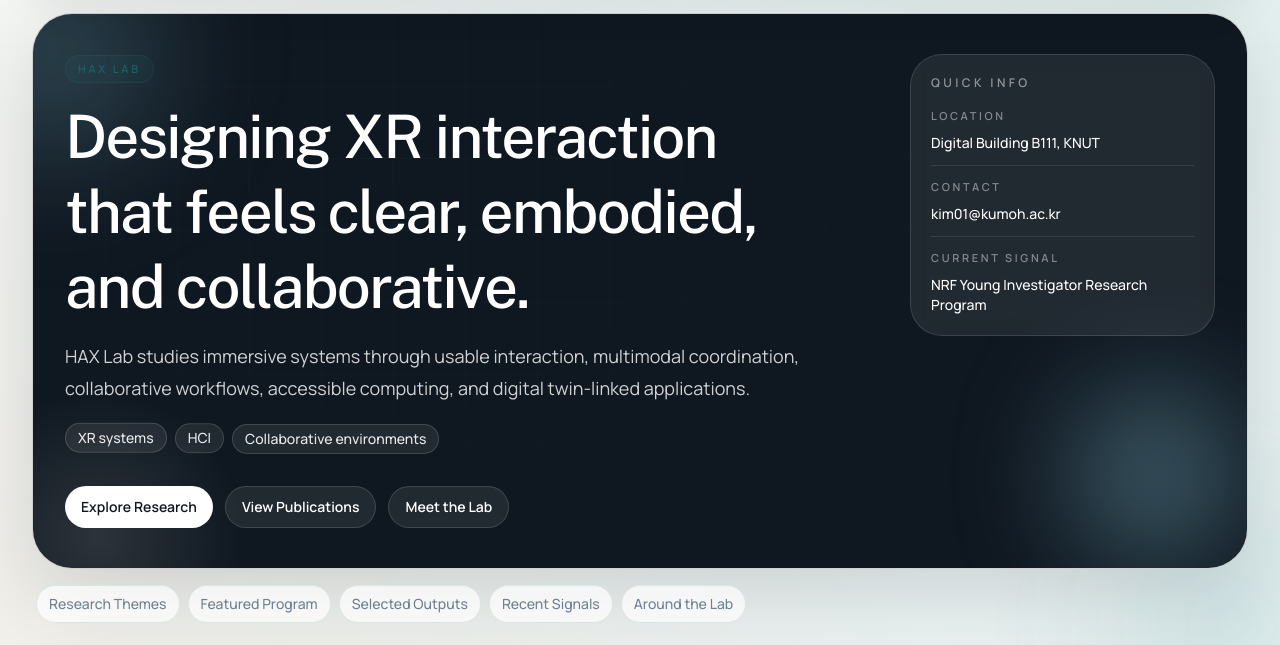
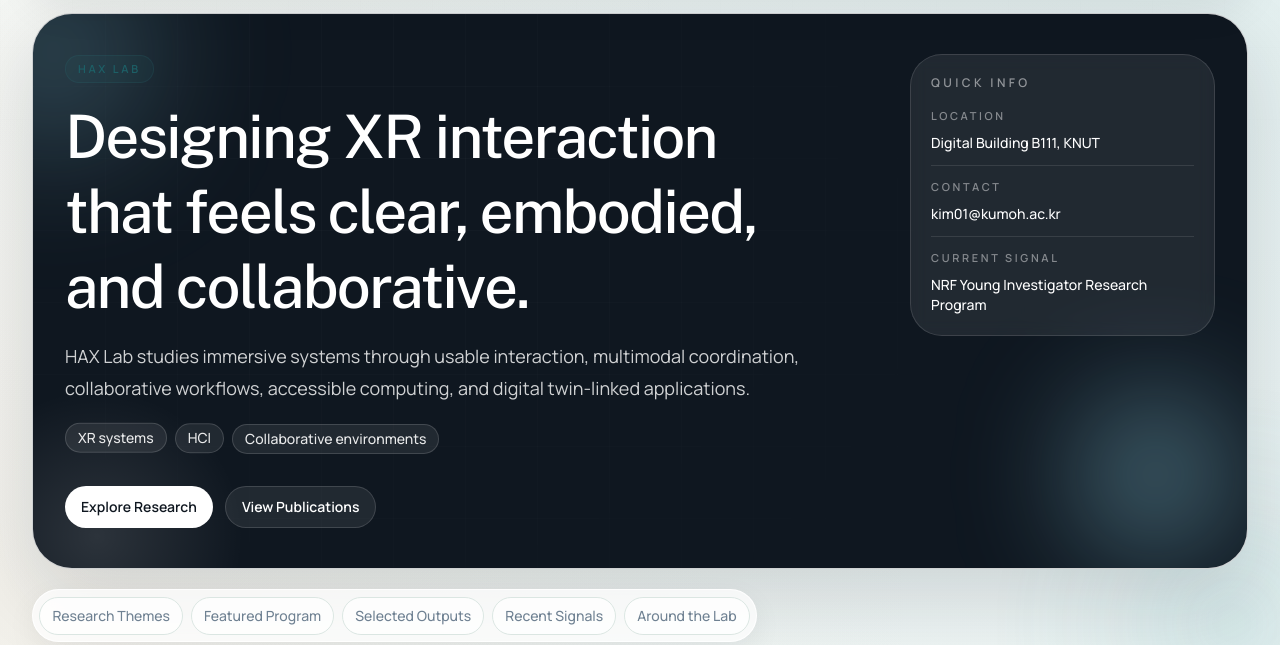
Before and after one commit to Insazor/haxlab_site, a website with bundled scripts: page index.html in a window 1280 px wide. Shown: the part 97-742 px from the top of the page. Built offline with nearby package versions, Linux system fonts and the light colour scheme; animation ran at ten frames a second.

Commit message:
Polish homepage pacing and navigation details

```diff
--- a/assets/css/source.css
+++ b/assets/css/source.css
@@ -151,6 +151,10 @@
     @apply rounded-full px-4 py-2 text-sm font-medium text-ink-500 transition-colors duration-200 hover:bg-paper-100 hover:text-ink-950;
     list-style: none;
     cursor: pointer;
+  }
+
+  .nav-utility[open] .utility-summary {
+    @apply bg-paper-100 text-ink-950;
   }
 
   .utility-summary::-webkit-details-marker {
@@ -327,6 +331,16 @@
     @apply inline-flex rounded-full border border-paper-200 bg-white/70 px-3 py-2 text-sm font-medium text-ink-500 transition-colors duration-200 hover:border-lab-600/20 hover:text-ink-950;
   }
 
+  .inline-action-link {
+    @apply inline-flex items-center text-sm font-semibold text-lab-700 transition-colors duration-200 hover:text-ink-950;
+  }
+
+  .inline-action-link::after {
+    content: "->";
+    margin-left: 0.45rem;
+    font-size: 0.8rem;
+  }
+
   .panel-card {
     @apply rounded-[1.75rem] border border-paper-200 bg-paper-50/[0.8] p-5;
   }
@@ -487,10 +501,6 @@
     overflow: hidden;
   }
 
-  .section-link-row {
-    @apply mt-5 flex justify-end;
-  }
-
   .output-preview-grid {
     @apply grid gap-4 lg:grid-cols-2;
   }
@@ -547,6 +557,10 @@
     @apply text-sm text-ink-500 transition-colors duration-200 hover:text-ink-950;
   }
 
+  .footer-meta {
+    @apply mt-6 flex flex-wrap items-center justify-between gap-2 border-t border-paper-200 pt-4 text-xs uppercase tracking-[0.18em] text-ink-500;
+  }
+
   .orb {
     @apply absolute rounded-full blur-3xl;
   }
@@ -600,6 +614,23 @@
       @apply static min-w-0 shadow-none;
     }
   }
+
+  @media (min-width: 64rem) {
+    .anchor-nav {
+      position: sticky;
+      top: 5.8rem;
+      z-index: 20;
+      margin-top: 1.25rem;
+      margin-bottom: 0.5rem;
+      width: fit-content;
+      border: 1px solid rgba(255, 255, 255, 0.85);
+      border-radius: 999px;
+      background: rgba(255, 255, 255, 0.74);
+      padding: 0.4rem;
+      backdrop-filter: blur(10px);
+      box-shadow: 0 10px 30px rgba(15, 23, 32, 0.06);
+    }
+  }
 }
 
 @layer utilities {
--- a/assets/js/site.js
+++ b/assets/js/site.js
@@ -683,6 +683,10 @@ function renderActionLinks(items, tone = "light") {
   }).join("")}</div>`;
 }
 
+function renderInlineAction(label, href) {
+  return `<a class="inline-action-link" href="${esc(href)}">${esc(label)}</a>`;
+}
+
 function renderAnchorNav(items) {
   return `
     <nav class="anchor-nav" aria-label="Homepage sections" data-reveal>
@@ -693,7 +697,6 @@ function renderAnchorNav(items) {
 
 function renderCompactSignals(items, options = {}) {
   const list = items.slice(0, options.limit || 4);
-  const footer = options.href ? `<div class="section-link-row"><a class="text-sm font-semibold text-lab-700" href="${esc(options.href)}">${esc(options.label || "View all signals")}</a></div>` : "";
   return `
     <div class="signal-list">
       ${list.map((item) => `
@@ -706,7 +709,6 @@ function renderCompactSignals(items, options = {}) {
         </article>
       `).join("")}
     </div>
-    ${footer}
   `;
 }
 
@@ -721,7 +723,6 @@ function flattenPublications(groups) {
 
 function renderPublicationPreview(groups, options = {}) {
   const items = flattenPublications(groups).slice(0, options.limit || 4);
-  const footer = options.href ? `<div class="section-link-row"><a class="text-sm font-semibold text-lab-700" href="${esc(options.href)}">${esc(options.label || "View all publications")}</a></div>` : "";
   return `
     <div class="output-preview-grid">
       ${items.map((item) => `
@@ -735,13 +736,11 @@ function renderPublicationPreview(groups, options = {}) {
         </article>
       `).join("")}
     </div>
-    ${footer}
   `;
 }
 
 function renderGalleryPreview(items, options = {}) {
   const list = items.slice(0, options.limit || 3);
-  const footer = options.href ? `<div class="section-link-row"><a class="text-sm font-semibold text-lab-700" href="${esc(options.href)}">${esc(options.label || "View gallery")}</a></div>` : "";
   return `
     <div class="gallery-preview-grid">
       ${list.map((item) => `
@@ -751,7 +750,6 @@ function renderGalleryPreview(items, options = {}) {
         </figure>
       `).join("")}
     </div>
-    ${footer}
   `;
 }
 
@@ -803,6 +801,10 @@ function renderFooter() {
         <nav class="footer-nav" aria-label="Secondary">
           ${SECONDARY_NAV_ITEMS.map((item) => `<a class="footer-link" href="${esc(item[1])}">${esc(item[2])}</a>`).join("")}
         </nav>
+      </div>
+      <div class="footer-meta">
+        <span>&copy; ${new Date().getFullYear()} HAX Lab</span>
+        <span>Human-Centered XR Systems</span>
       </div>
     </footer>
   `;
@@ -986,7 +988,6 @@ function renderPage(pageKey) {
       actions: [
         { href: "#research-themes", label: "Explore Research" },
         { href: "publications.html", label: "View Publications", variant: "secondary" },
-        { href: "people.html", label: "Meet the Lab", variant: "secondary" },
       ],
     });
     html += renderAnchorNav([
@@ -998,9 +999,9 @@ function renderPage(pageKey) {
     ]);
     html += sectionWrap("Research Themes", "A compact view of the recurring questions shaping the lab's current work.", renderCards(RESEARCH_TRACKS, { maxPills: 2, textClass: "line-clamp-2", titleClass: "text-[1.7rem]", cardClass: "feature-card--compact" }), { id: "research-themes", className: "section--feature section--tight-top", eyebrow: "Research" });
     html += sectionWrap("Featured Program", "A flagship direction that captures the lab's human-centered applied research style.", renderFeaturedProgram(FEATURED_PROJECT), { id: "featured-program", className: "section--feature", eyebrow: "Current Program" });
-    html += sectionWrap("Selected Outputs", "A short publication preview that reflects the lab's recent conference and journal rhythm.", renderPublicationPreview(PUBLICATION_GROUPS, { limit: 4, href: "publications.html", label: "View all publications" }), { id: "selected-outputs", className: "section--compact", eyebrow: "Publications" });
-    html += sectionWrap("Recent Signals", "A quick look at current milestones across grants, conferences, and project activity.", renderCompactSignals(NEWS_ITEMS, { limit: 4, href: "news.html", label: "View all signals" }), { id: "recent-signals", className: "section--compact", eyebrow: "Updates" });
-    html += sectionWrap("Around the Lab", "A restrained visual preview of demos, conferences, and everyday lab culture.", renderGalleryPreview(GALLERY, { limit: 3, href: "gallery.html", label: "View gallery" }), { id: "around-the-lab", className: "section--compact", eyebrow: "Culture" });
+    html += sectionWrap("Selected Outputs", "A short publication preview that reflects the lab's recent conference and journal rhythm.", renderPublicationPreview(PUBLICATION_GROUPS, { limit: 4 }), { id: "selected-outputs", className: "section--compact", eyebrow: "Publications", actions: renderInlineAction("View all publications", "publications.html") });
+    html += sectionWrap("Recent Signals", "A quick look at current milestones across grants, conferences, and project activity.", renderCompactSignals(NEWS_ITEMS, { limit: 4 }), { id: "recent-signals", className: "section--compact", eyebrow: "Updates", actions: renderInlineAction("View all signals", "news.html") });
+    html += sectionWrap("Around the Lab", "A restrained visual preview of demos, conferences, and everyday lab culture.", renderGalleryPreview(GALLERY, { limit: 3 }), { id: "around-the-lab", className: "section--compact", eyebrow: "Culture", actions: renderInlineAction("View gallery", "gallery.html") });
   } else if (pageKey === "news") {
     html += hero("Research updates, conference activity, and project milestones.", "The lab's public signal is shaped by conferences, publication outcomes, funded programs, and the steady addition of working systems.", ["Updates", "Conferences", "Projects"], {
       title: "Recent pattern",
```
Also changed, not shown: assets/css/site.css.
